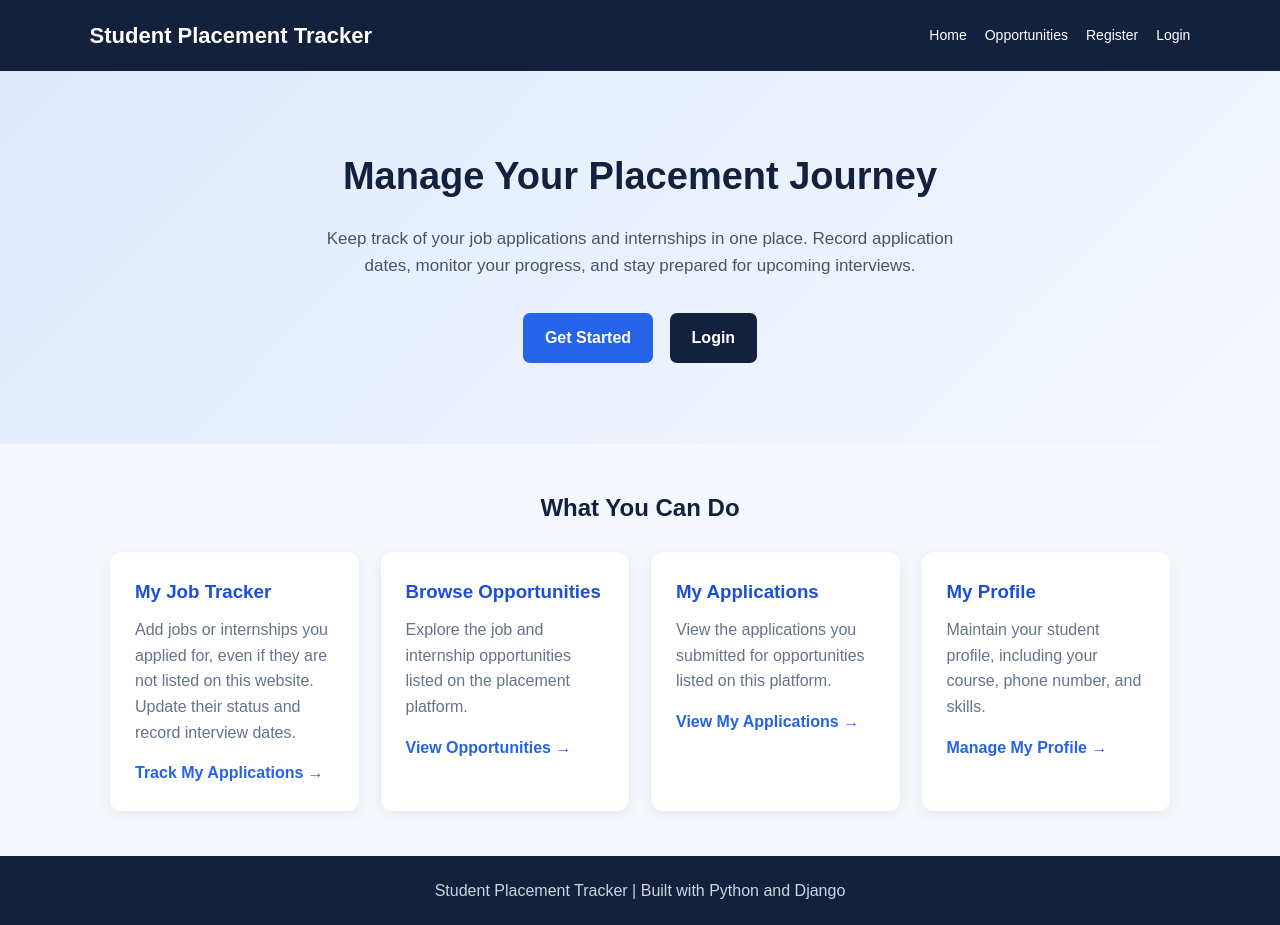
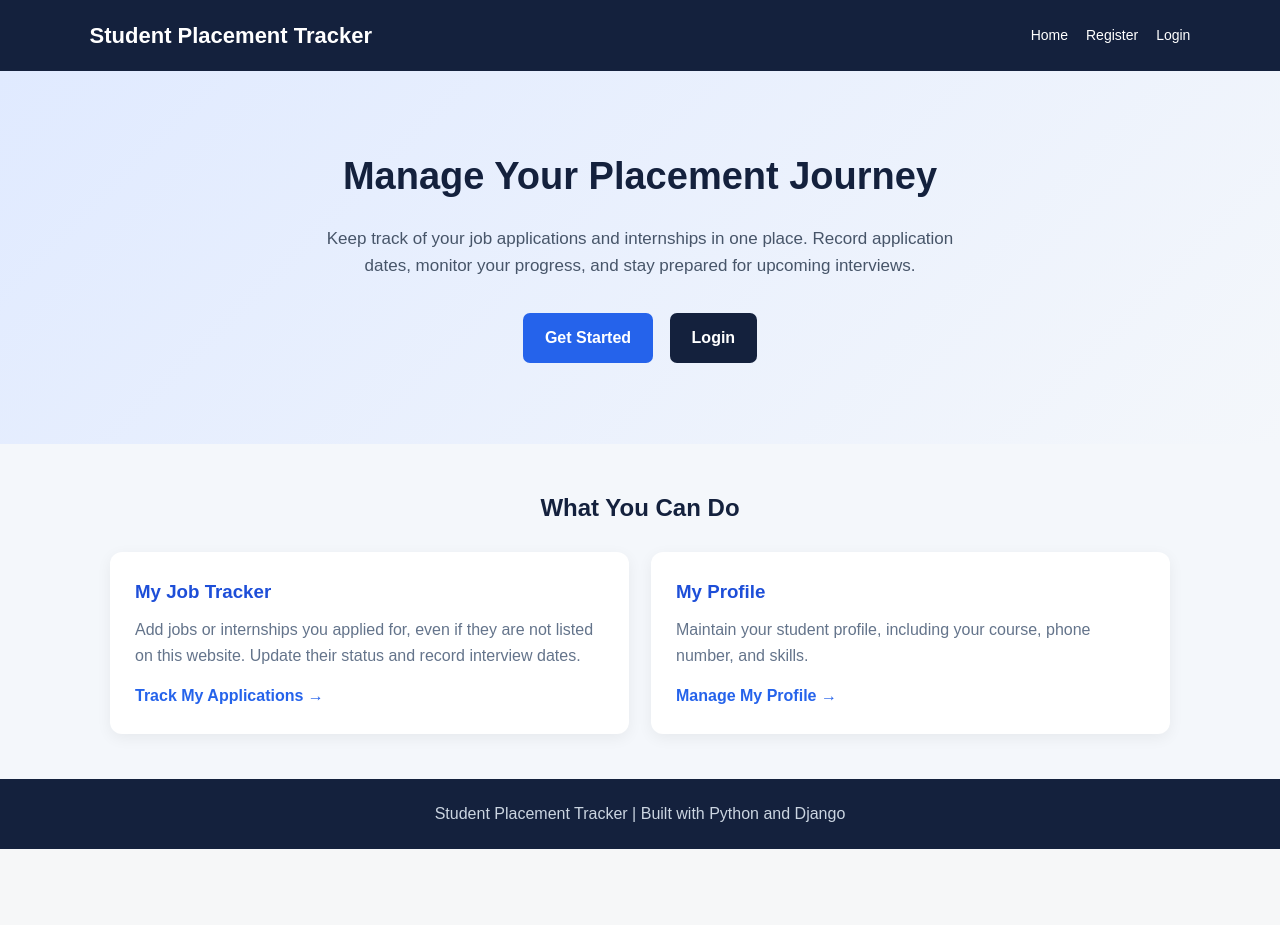
Before and after one commit to amaltomyy/student-placement-tracker, a Django app: page / in a window 1280 px wide. After the commit the page ends 849 px from the top, so only its background shows below. Run offline with Django 5.2, Linux system fonts and the light colour scheme.

Commit message:
Simplify homepage navigation

```diff
--- a/placement/templates/placement/home.html
+++ b/placement/templates/placement/home.html
@@ -1,4 +1,3 @@
-
 <!DOCTYPE html>
 <html lang="en">
 <head>
@@ -42,7 +41,8 @@
             align-items: center;
         }
 
-        nav a {
+        nav a,
+        nav button {
             color: white;
             text-decoration: none;
             font-size: 14px;
@@ -108,7 +108,9 @@
 
         .feature-grid {
             display: grid;
-            grid-template-columns: repeat(auto-fit, minmax(220px, 1fr));
+            grid-template-columns: repeat(
+                auto-fit, minmax(220px, 1fr)
+            );
             gap: 22px;
         }
 
@@ -177,19 +179,20 @@
 
     <nav>
         <a href="{% url 'home' %}">Home</a>
-        <a href="{% url 'job_list' %}">Opportunities</a>
 
         {% if user.is_authenticated %}
-            <a href="{% url 'student_tracker' %}">My Tracker</a>
+            <a href="{% url 'student_tracker' %}">
+                My Job Tracker
+            </a>
+
             <a href="{% url 'profile' %}">My Profile</a>
-            <a href="{% url 'my_applications' %}">My Applications</a>
 
             <form action="{% url 'logout' %}" method="post"
                   style="display:inline;">
                 {% csrf_token %}
                 <button type="submit"
-                    style="background:none; border:none; color:white;
-                    cursor:pointer; font-size:14px;">
+                    style="background:none; border:none;
+                    cursor:pointer;">
                     Logout
                 </button>
             </form>
@@ -204,9 +207,9 @@
     <h1>Manage Your Placement Journey</h1>
 
     <p>
-        Keep track of your job applications and internships in one place.
-        Record application dates, monitor your progress, and stay prepared
-        for upcoming interviews.
+        Keep track of your job applications and internships
+        in one place. Record application dates, monitor your
+        progress, and stay prepared for upcoming interviews.
     </p>
 
     {% if user.is_authenticated %}
@@ -216,10 +219,6 @@
 
         <a href="{% url 'student_tracker' %}" class="button">
             Track My Jobs & Internships
-        </a>
-
-        <a href="{% url 'job_list' %}" class="button secondary">
-            Browse Opportunities
         </a>
     {% else %}
         <a href="{% url 'register' %}" class="button">
@@ -240,9 +239,9 @@
         <div class="card">
             <h3>My Job Tracker</h3>
             <p>
-                Add jobs or internships you applied for, even if they
-                are not listed on this website. Update their status
-                and record interview dates.
+                Add jobs or internships you applied for, even if
+                they are not listed on this website. Update their
+                status and record interview dates.
             </p>
             <a href="{% url 'student_tracker' %}">
                 Track My Applications →
@@ -250,32 +249,10 @@
         </div>
 
         <div class="card">
-            <h3>Browse Opportunities</h3>
-            <p>
-                Explore the job and internship opportunities listed
-                on the placement platform.
-            </p>
-            <a href="{% url 'job_list' %}">
-                View Opportunities →
-            </a>
-        </div>
-
-        <div class="card">
-            <h3>My Applications</h3>
-            <p>
-                View the applications you submitted for opportunities
-                listed on this platform.
-            </p>
-            <a href="{% url 'my_applications' %}">
-                View My Applications →
-            </a>
-        </div>
-
-        <div class="card">
             <h3>My Profile</h3>
             <p>
-                Maintain your student profile, including your course,
-                phone number, and skills.
+                Maintain your student profile, including your
+                course, phone number, and skills.
             </p>
             <a href="{% url 'profile' %}">
                 Manage My Profile →
```
